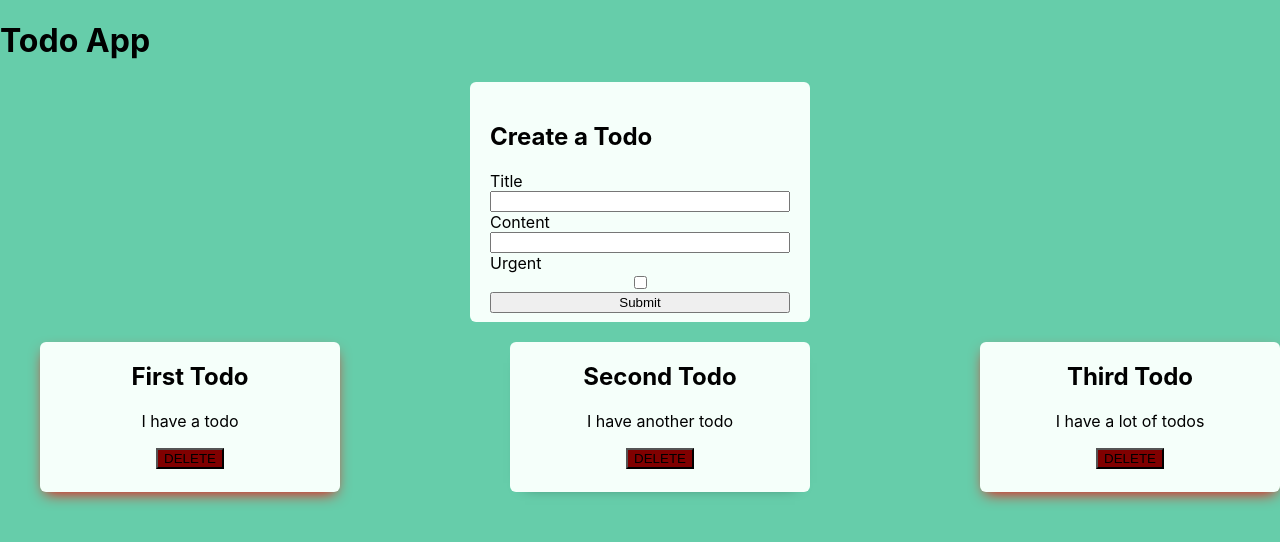
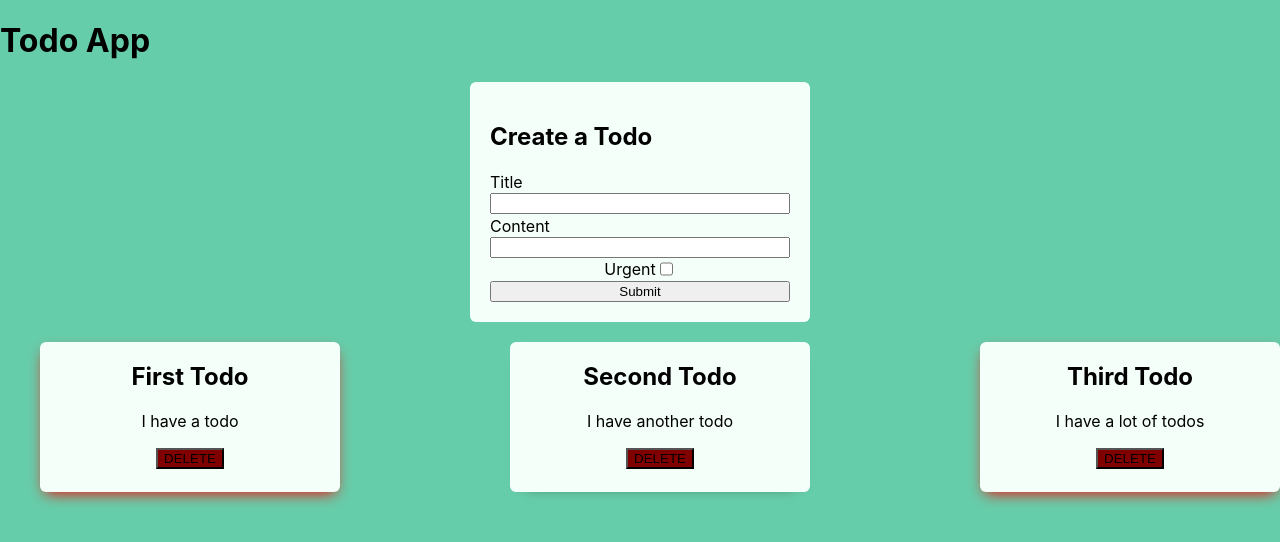
Before and after one commit to btdunn/todoApp, a React (Create React App) app: page / in a window 1280 px wide. Shown: the top 542 px of the page. Built offline with nearby package versions, Linux system fonts and the light colour scheme.

Commit message:
reactive form

```diff
--- a/src/App.css
+++ b/src/App.css
@@ -38,3 +38,8 @@ body{
 .delete{
   background-color: maroon;
 }
+
+.urgent-input{
+  display: flex;
+  justify-content: center;
+}
--- a/src/components/TodoForm.js
+++ b/src/components/TodoForm.js
@@ -11,16 +11,28 @@ export default class TodoForm extends Component {
 
   state = initialState
 
+  handleChange = (event) => {
+    let {name, value, checked} = event.target
+
+    value = (name === "urgent") ? checked : value
+    this.setState({
+      [name] : value
+    })
+  }
+
   render(){
+    const {title, content, urgent} = this.state
     return (
       <form className="todo-form" action="">
         <h2>Create a Todo</h2>
         <label>Title</label>
-        <input type="text" name="title"/>
+        <input type="text" name="title" value={title} onChange={this.handleChange}/>
         <label>Content</label>
-        <input type="text" name="content"/>
-        <label>Urgent</label>
-        <input type="checkbox" name="urgent"/>
+        <input type="text" name="content" value={content} onChange={this.handleChange}/>
+        <div className="urgent-input">
+          <label>Urgent</label>
+          <input type="checkbox" name="urgent"  checked={urgent} onChange={this.handleChange}/>
+        </div>
         <input type="submit"/>
       </form>
     )
```
